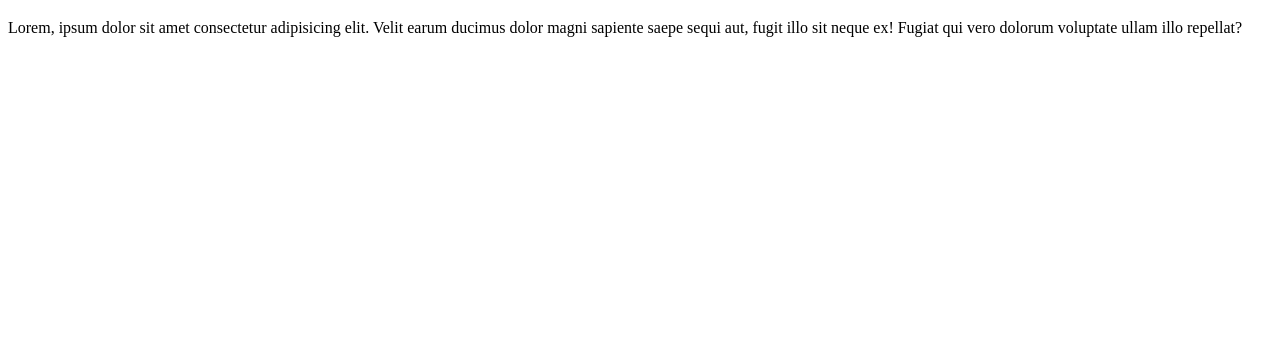
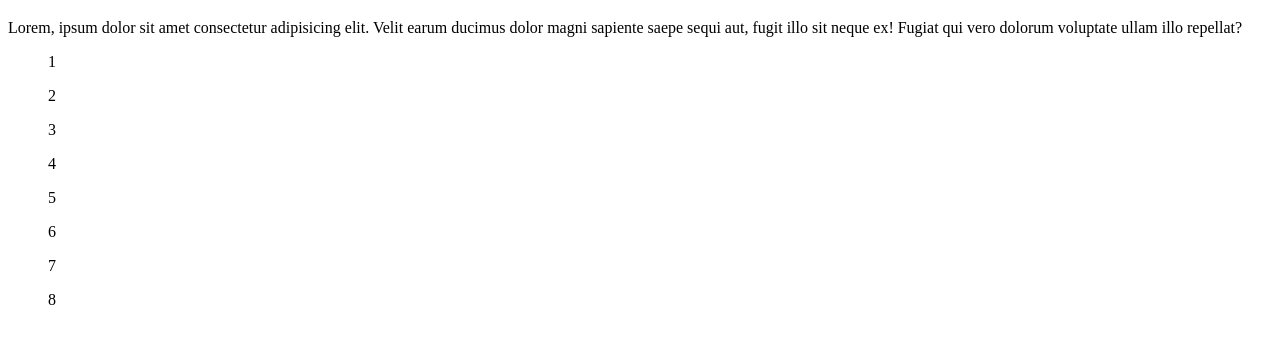
Before and after one commit to fdmmuy/test-git, a plain HTML site: page index.html in a window 1280 px wide. Shown: the part 61-404 px from the top of the page. Drawn offline with Linux system fonts and the light colour scheme.

Commit message:
Se agrega lista

```diff
--- a/index.html
+++ b/index.html
@@ -9,5 +9,15 @@
 <body>
     <h1>Hola mundo</h1>
     <p>Lorem, ipsum dolor sit amet consectetur adipisicing elit. Velit earum ducimus dolor magni sapiente saepe sequi aut, fugit illo sit neque ex! Fugiat qui vero dolorum voluptate ullam illo repellat?</p>
+    <il>
+        <ul>1</ul>
+        <ul>2</ul>
+        <ul>3</ul>
+        <ul>4</ul>
+        <ul>5</ul>
+        <ul>6</ul>
+        <ul>7</ul>
+        <ul>8</ul>
+    </il>
 </body>
 </html>
```
